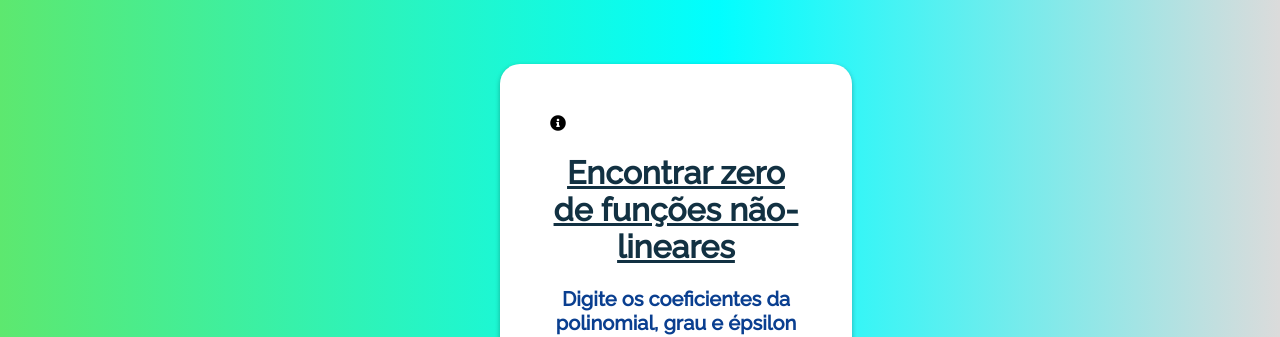
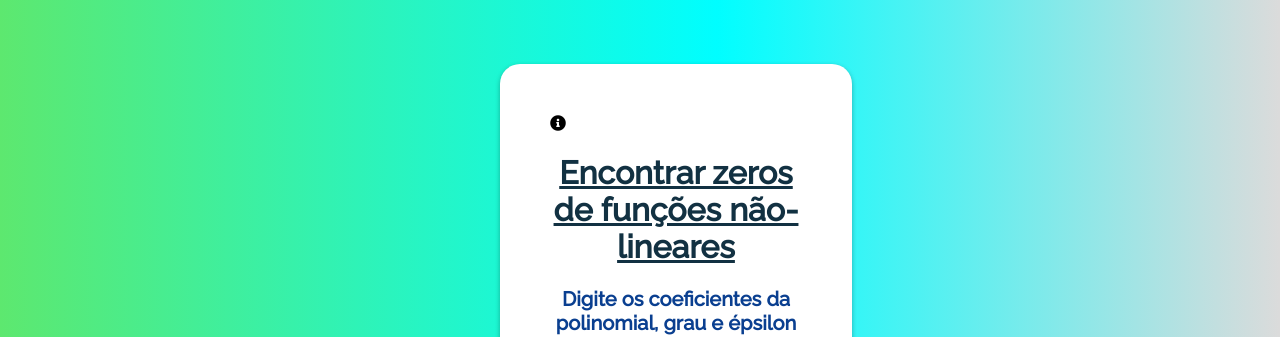
Before and after one commit to Lucca19/Calculo-Numerico, a plain HTML site: page Index.html in a window 1280 px wide. Shown: the top 337 px of the page. Drawn offline with Linux system fonts and the light colour scheme.

Commit message:
Atualizando HTML

```diff
--- a/Index.html
+++ b/Index.html
@@ -17,7 +17,7 @@
   <body>
     <div class="caixa-branca">
       <span class="infoicon" onclick="toggleInfo()"><i class="fas fa-info-circle"></i></span>
-      <h1>Encontrar zero de funções não-lineares</h1>
+      <h1>Encontrar zeros de funções não-lineares</h1>
       <h2>Digite os coeficientes da polinomial, grau e épsilon</h2>
       <div>
         <label for="grau">Grau:</label>
```
